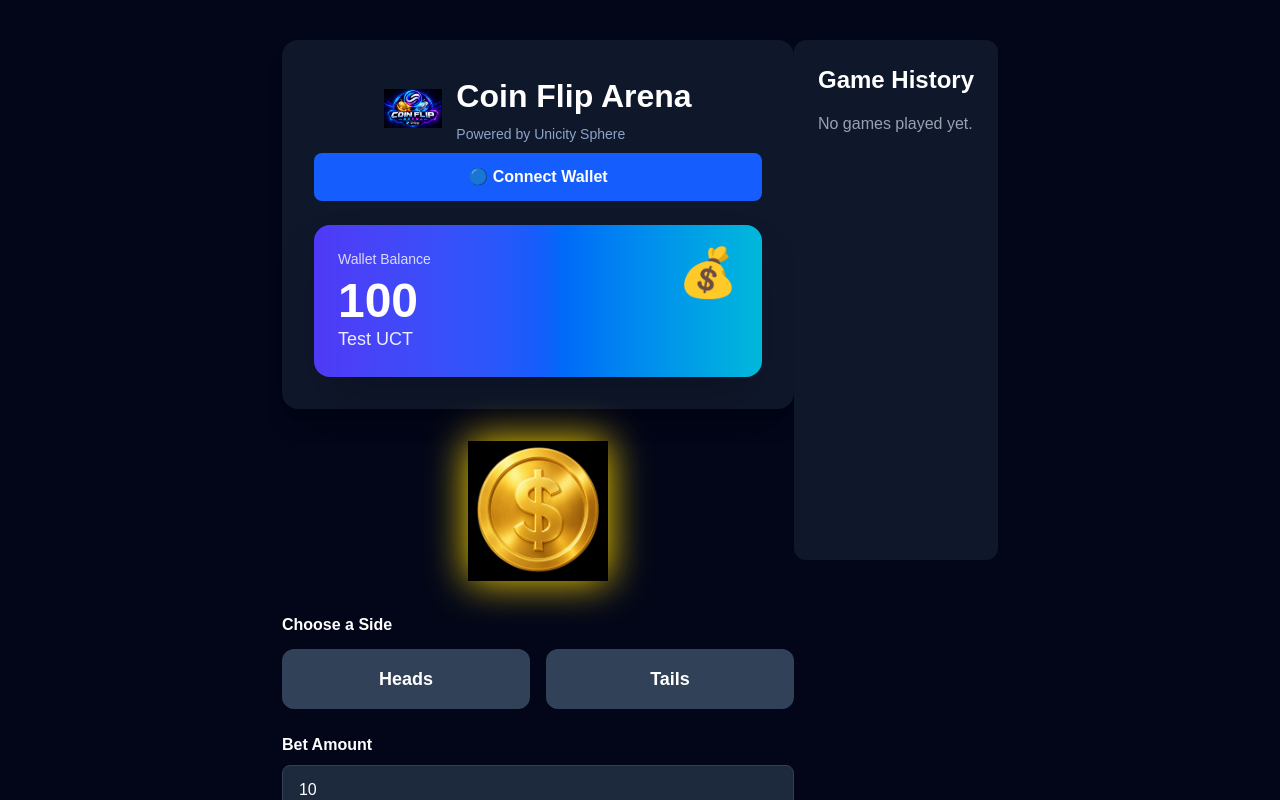
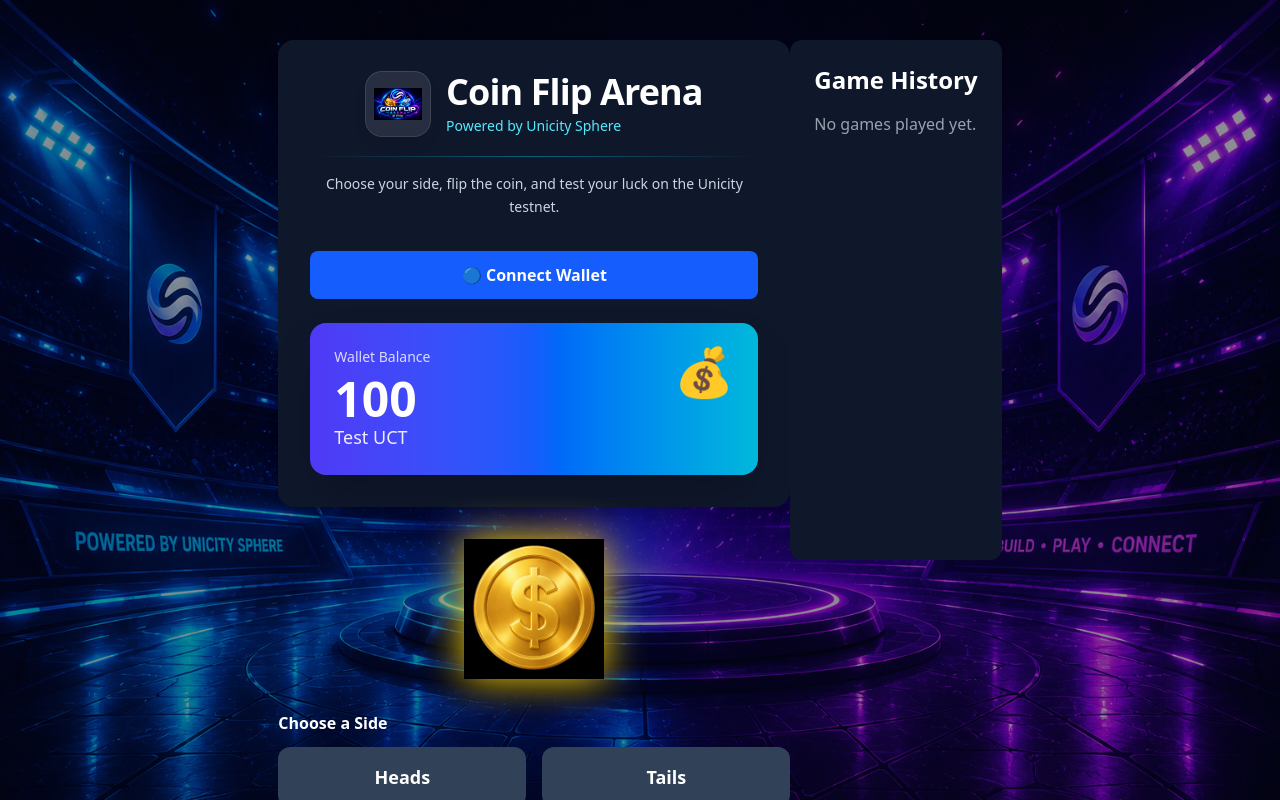
Before and after one commit to chehan011/sphere-coin-flip, a Next.js app: page / in a window 1280 px wide. Shown: the top 800 px of the page. Built offline with nearby package versions, Linux system fonts and the light colour scheme.

Commit message:
Polish Coin Flip Arena UI

```diff
--- a/app/globals.css
+++ b/app/globals.css
@@ -1,8 +1,8 @@
 @import "tailwindcss";
 
 :root {
-  --background: #ffffff;
-  --foreground: #171717;
+  --background: #020514;
+  --foreground: #ffffff;
 }
 
 @theme inline {
@@ -12,18 +12,20 @@
   --font-mono: var(--font-geist-mono);
 }
 
-@media (prefers-color-scheme: dark) {
-  :root {
-    --background: #0a0a0a;
-    --foreground: #ededed;
-  }
+body {
+  margin: 0;
+  min-height: 100vh;
+
+  background:
+    linear-gradient(
+      rgba(2, 5, 20, 0.45),
+      rgba(2, 5, 20, 0.45)
+    ),
+    url("/background.png") center / cover fixed no-repeat;
+
+  color: white;
 }
 
-body {
-  background: var(--background);
-  color: var(--foreground);
-  font-family: Arial, Helvetica, sans-serif;
-}
 @keyframes spinCoin {
   from {
     transform: rotateY(0deg);
--- a/app/page.tsx
+++ b/app/page.tsx
@@ -179,22 +179,39 @@ setStreak(0);
   }
 
   return (
-    <main className="min-h-screen bg-slate-950 text-white flex justify-center py-10 px-4">
+    <main className="min-h-screen text-white flex justify-center py-10 px-4">
 
       <div className="w-full max-w-lg">
 
         <div className="bg-slate-900 rounded-2xl shadow-xl p-8">
 
-         <div className="app-logo">
-  <img
-    src="/sphere-logo.png"
-    alt="Sphere"
-    className="sphere-logo"
-  />
-  <div>
-    <h1>Coin Flip Arena</h1>
-    <p>Powered by Unicity Sphere</p>
+        <div className="mb-8 flex flex-col items-center text-center">
+  <div className="flex items-center justify-center gap-4">
+    <div className="flex h-16 w-16 items-center justify-center rounded-2xl bg-white/10 p-2 shadow-lg ring-1 ring-white/20 backdrop-blur-sm">
+      <img
+        src="/sphere-logo.png"
+        alt="Unicity Sphere"
+        className="h-full w-full object-contain"
+      />
+    </div>
+
+    <div className="text-left">
+      <h1 className="text-3xl font-extrabold tracking-tight text-white sm:text-4xl">
+        Coin Flip Arena
+      </h1>
+
+      <p className="mt-1 text-sm font-medium text-cyan-300">
+        Powered by Unicity Sphere
+      </p>
+    </div>
   </div>
+
+  <div className="mt-5 h-px w-full bg-linear-to-r from-transparent via-cyan-400/40 to-transparent" />
+
+  <p className="mt-4 max-w-md text-sm leading-relaxed text-slate-300">
+    Choose your side, flip the coin, and test your luck on the Unicity
+    testnet.
+  </p>
 </div>
 
 
```
Also changed, not shown: public/background.png (added).
